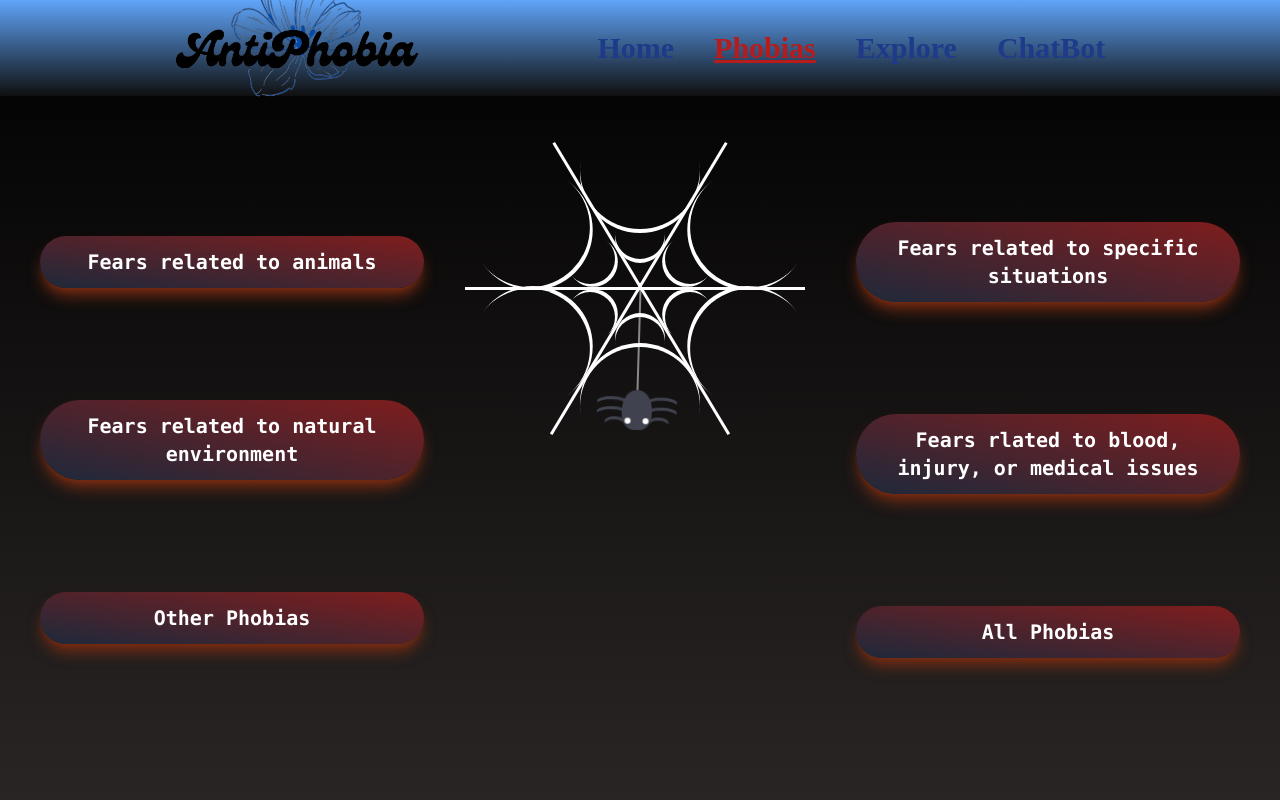
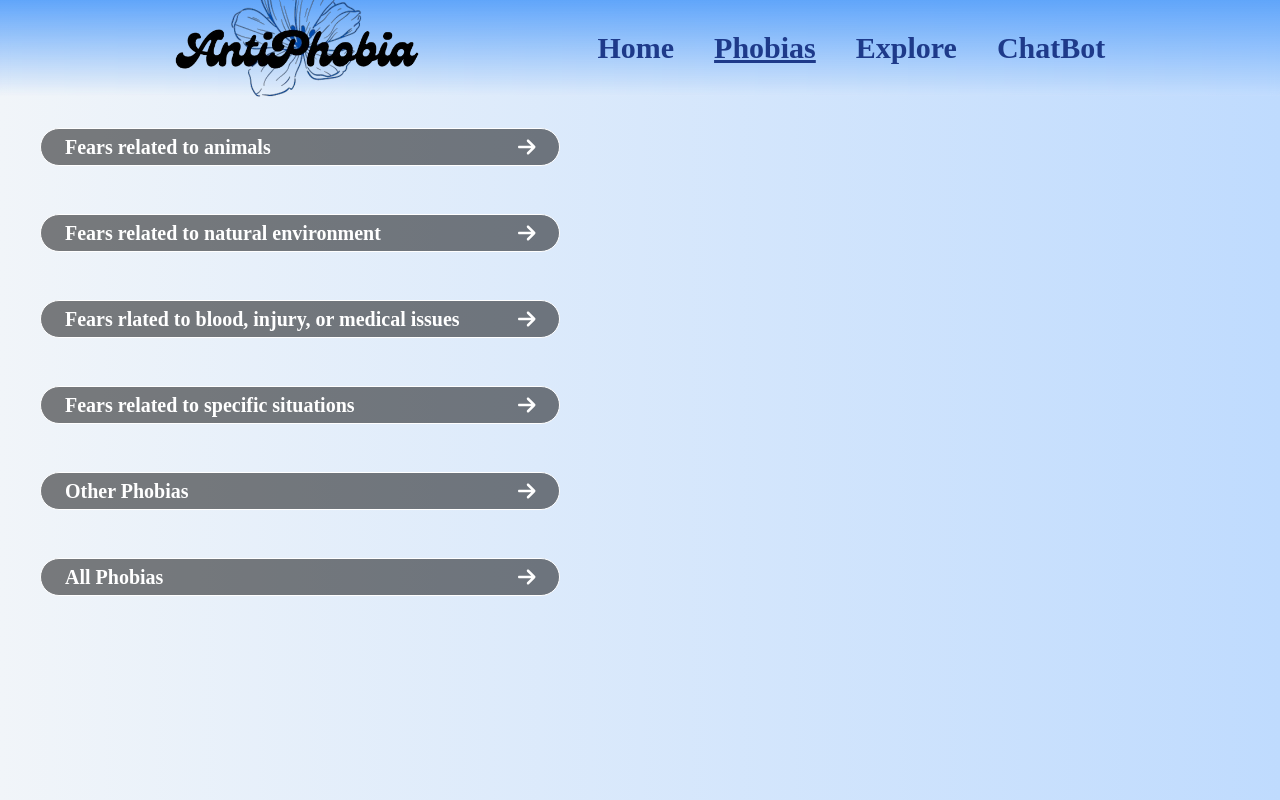
Before and after one commit to KeplerInCoding/AntiPhobia, a React (Create React App) app: page /phobias in a window 1280 px wide. Built offline with nearby package versions, Linux system fonts and the light colour scheme.

Commit message:
phobias done

```diff
--- a/src/App.js
+++ b/src/App.js
@@ -10,7 +10,7 @@ import {Route, Routes} from 'react-router-dom';
 function App() {
   return (
 
-    <div className="h-screen w-screen bg-gradient-to-b from-black to-stone-800  text-white">
+    <div className="h-screen w-screen bg-gradient-to-r from-slate-100 to-blue-200">
 
       <Navbar/>
 
--- a/src/components/Navbar.js
+++ b/src/components/Navbar.js
@@ -14,16 +14,16 @@ const Navbar = () => {
     <nav>
       <ul className='flex flex-wrap place-content-evenly gap-10 text-blue-900 text-3xl font-mono font-extrabold pl-10'>
         <li>
-          <NavLink className="hover:text-blue-800 hover:underline" exact activeClassName="active" to='/'>Home</NavLink>
+          <NavLink className="hover:text-blue-800" exact activeClassName="active" to='/'>Home</NavLink>
         </li>
         <li>
-          <NavLink className="hover:text-blue-800 hover:underline" activeClassName="active" to='/phobias'>Phobias</NavLink>
+          <NavLink className="hover:text-blue-800" activeClassName="active" to='/phobias'>Phobias</NavLink>
         </li>
         <li>
-          <NavLink className="hover:text-blue-800 hover:underline" activeClassName="active" to='/explore'>Explore</NavLink>
+          <NavLink className="hover:text-blue-800" activeClassName="active" to='/explore'>Explore</NavLink>
         </li>
         <li>
-          <NavLink className="hover:text-blue-800 hover:underline" activeClassName="active" to='/chatbot'>ChatBot</NavLink>
+          <NavLink className="hover:text-blue-800" activeClassName="active" to='/chatbot'>ChatBot</NavLink>
         </li>
       </ul>
     </nav>
--- a/src/index.css
+++ b/src/index.css
@@ -49,6 +49,5 @@ video {
 }
 
 .active {
-  color: #B71C1C;
   text-decoration: underline;
 }
--- a/src/pages/Home.js
+++ b/src/pages/Home.js
@@ -25,7 +25,7 @@ const Home = () => {
             </h2>
           </div>
           <NavLink to="/phobias">
-            <div className="flex border border-white px-3 py-1 rounded-full justify-center items-center gap-2 text-xl font-bold bg-black/20">
+            <div className="flex border border-white text-white px-3 py-1 rounded-full justify-center items-center gap-2 text-xl font-bold bg-black/20 hover:bg-black/40">
             <div>Explore more</div>
             <div>
               <FontAwesomeIcon icon={faArrowRight} />
--- a/src/pages/Phobias.js
+++ b/src/pages/Phobias.js
@@ -1,74 +1,68 @@
 import React from 'react'
-import './phobias.css';
 import { NavLink } from 'react-router-dom';
+import { FontAwesomeIcon } from "@fortawesome/react-fontawesome";
+import { faArrowRight } from "@fortawesome/free-solid-svg-icons";
 
 
 const Phobias = () => {
   return (
-    <div className='pt-10'>
-      <div>
-        <div class="box-canvas">
-          <div class="inner">
-            <div class="circle"></div>
-            <div class="circle"></div>
-            <div class="circle"></div>
-            <div class="circle"></div>
-            <div class="circle"></div>
-            <div class="circle"></div>
-          </div>
-          <div class="line"></div>
-          <div class="line"></div>
-          <div class="line"></div>
-          <div class="spider">
-            <div class="body">
-              <div class="leg left"></div>
-              <div class="leg right"></div>
-            </div>
-          </div>
-        </div>
+    <div className='w-screen h-fit'>
 
-    </div>
+        <div className='w-[600px] flex flex-col p-10 pt-32 gap-12 text-2xl font-serif font-extrabold'>
 
-        <div className='w-screen h-screen absolute flex place-content-between top-0 items-center'>
+                <NavLink to={`/phobias/phobias1`}>
+                  <div className="flex border border-white text-white py-1 rounded-full place-content-between px-6 gap-2 text-xl font-bold bg-black/50 hover:bg-black/60">
+                  <div>Fears related to animals</div>
+                  <div>
+                  <FontAwesomeIcon icon={faArrowRight} />
+                  </div>
+                  </div>
+                </NavLink>
 
-          <div className='flex gap-28 flex-col ml-10 mt-20'>
-
-                  <NavLink to={`/phobias/phobias1`}>
-                  <div className='
-                  bg-gradient-to-tr from-slate-800 text-center font-mono text-xl rounded-full shadow-lg shadow-orange-900 hover:scale-125 hover:shadow-xl hover:shadow-orange-800 font-extrabold to-red-900 p-3 w-96 duration-200'>Fears related to animals</div>
-                  </NavLink>
-
-                  <NavLink to={`/phobias/phobias2`}>
-                  <div className='
-                  bg-gradient-to-tr from-slate-800 text-center font-mono text-xl rounded-full shadow-lg shadow-orange-900 hover:scale-125 hover:shadow-xl hover:shadow-orange-800 font-extrabold to-red-900 p-3 w-96 duration-200'>Fears related to natural environment</div>
-                  </NavLink>
-
-                  <NavLink to={`/phobias/phobias5`}>
-                  <div className='
-                  bg-gradient-to-tr from-slate-800 text-center font-mono text-xl rounded-full shadow-lg shadow-orange-900 hover:scale-125 hover:shadow-xl hover:shadow-orange-800 font-extrabold to-red-900 p-3 w-96 duration-200'>Other Phobias</div>
-                  </NavLink>
-
-
-
-          </div>
-
-          <div className='flex gap-28 flex-col mr-10  mt-20'>
-
-                <NavLink  to={`/phobias/phobias4`}>
-                <div className='
-                bg-gradient-to-tr from-slate-800 text-center font-mono text-xl rounded-full shadow-lg shadow-orange-900 hover:scale-125 hover:shadow-xl hover:shadow-orange-800 font-extrabold to-red-900 p-3 w-96 duration-200'>Fears related to specific situations</div>
+                <NavLink to={`/phobias/phobias2`}>
+                  <div className="flex border border-white text-white py-1 rounded-full place-content-between px-6 gap-2 text-xl font-bold bg-black/50 hover:bg-black/60">
+                  <div>Fears related to natural environment</div>
+                  <div>
+                  <FontAwesomeIcon icon={faArrowRight} />
+                  </div>
+                  </div>
                 </NavLink>
 
                 <NavLink to={`/phobias/phobias3`}>
-                <div className='
-                bg-gradient-to-tr from-slate-800 text-center font-mono text-xl rounded-full shadow-lg shadow-orange-900 hover:scale-125 hover:shadow-xl hover:shadow-orange-800 font-extrabold to-red-900 p-3 w-96 duration-200'>Fears rlated to blood, injury, or medical issues</div>
+                  <div className="flex border border-white text-white py-1 rounded-full place-content-between px-6 gap-2 text-xl font-bold bg-black/50 hover:bg-black/60">
+                  <div>Fears rlated to blood, injury, or medical issues</div>
+                  <div>
+                  <FontAwesomeIcon icon={faArrowRight} />
+                  </div>
+                  </div>
+                </NavLink>
+
+                <NavLink to={`/phobias/phobias4`}>
+                  <div className="flex border border-white text-white py-1 rounded-full place-content-between px-6 gap-2 text-xl font-bold bg-black/50 hover:bg-black/60">
+                  <div>Fears related to specific situations</div>
+                  <div>
+                  <FontAwesomeIcon icon={faArrowRight} />
+                  </div>
+                  </div>
+                </NavLink>
+
+                <NavLink to={`/phobias/phobias5`}>
+                  <div className="flex border border-white text-white py-1 rounded-full place-content-between px-6 gap-2 text-xl font-bold bg-black/50 hover:bg-black/60">
+                  <div>Other Phobias</div>
+                  <div>
+                  <FontAwesomeIcon icon={faArrowRight} />
+                  </div>
+                  </div>
                 </NavLink>
 
                 <NavLink to={`/phobias/phobias6`}>
-                <div className='
-                bg-gradient-to-tr from-slate-800 text-center font-mono text-xl rounded-full shadow-lg shadow-orange-900 hover:scale-125 hover:shadow-xl hover:shadow-orange-800 font-extrabold to-red-900 p-3 w-96 duration-200'>All Phobias</div>
+                  <div className="flex border border-white text-white py-1 rounded-full place-content-between px-6 gap-2 text-xl font-bold bg-black/50 hover:bg-black/60">
+                  <div>All Phobias</div>
+                  <div>
+                  <FontAwesomeIcon icon={faArrowRight} />
+                  </div>
+                  </div>
                 </NavLink>
-          </div>
         </div>
 
     </div>
--- a/src/pages/categorypage.css
+++ /dev/null
@@ -1,142 +0,0 @@
-html {
-  background: #ff785a;
-}
-
-/* Bonus */
-html:hover .spider {
-  top: -120%;
-}
-
-.spider {
-  position: absolute;
-  display: inline-block;
-  top: 0;
-  left: 30%;
-
-  /* 4. Animatie */
-  animation: swing 2s infinite;
-  transform-origin: top;
-
-  /* Bonus */
-  transition: 1s ease-in-out;
-}
-
-.spider .spiderweb {
-  width: 2px;
-  height: 200px;
-  margin-left: 49px;
-  background: rgba(255,255,255, .7);
-}
-
-.spider .body {
-  width: 100px;
-  height: 80px;
-  background: #000;
-  position: relative;
-  border-radius: 50%;
-}
-
-.spider .body .eye {
-  width: 33px;
-  height: 33px;
-  position: absolute;
-  bottom: 20px;
-  background: #fff;
-  border-radius: 50%;
-}
-
-.spider .body .eye.left {
-  left: 15px;
-}
-
-.spider .body .eye.right {
-  right: 15px;
-}
-
-.spider .body .eye:after {
-  background: #000;
-  width: 7px;
-  height: 7px;
-  content: '';
-  display: block;
-  margin: 55%;
-  border-radius: 50%;
-
-  /* 3. Animatie */
-  animation: look 8s infinite;
-}
-
-.spider .legs .leg {
-  width: 80px;
-  height: 40px;
-  margin-top: -20px;
-  border: 5px solid transparent;
-  border-top-color: #000;
-  border-radius: 40px 40px 0 0;
-}
-
-.spider .legs {
-  position: absolute;
-  bottom: -10%;
-  z-index: -1;
-}
-
-.spider .legs.left {
-  left: -70%;
-}
-.spider .legs.right {
-  right: -60%;
-}
-
-
-.legs.left .leg:nth-child(1){
-  transform: rotate(10deg);
-  margin-left: 10px;
-}
-.legs.right .leg:nth-child(1){
-  transform: rotate(-10deg);
-  margin-left: -10px;
-}
-
-
-.legs.left .leg:nth-child(2){
-  transform: rotate(-20deg);
-  margin-left: 20px;
-}
-.legs.right .leg:nth-child(2){
-  transform: rotate(20deg);
-  margin-left: -20px;
-}
-
-
-.legs.left .leg:nth-child(3){
-  transform: rotate(-50deg);
-  margin-left: 30px;
-}
-.legs.right .leg:nth-child(3){
-  transform: rotate(50deg);
-  margin-left: -30px;
-}
-
-/* 1. Animatie */
-@keyframes look {
-  0%, 40%, 100% {
-      transform: translateX(0);
-  }
-
-  45%, 95% {
-      transform: translateX(-110%);
-  }
-}
-
-
-/* 3. Animatie */
-@keyframes swing {
-  0%, 100% {
-      transform: translateY(0);
-  }
-
-  50% {
-      transform: translateY(-20px);
-  }
-}
--- a/src/pages/phobias.css
+++ /dev/null
@@ -1,228 +0,0 @@
-
-  .box-canvas{
-    position: relative;
-    margin: auto;
-    display: block;
-    margin-top: 8%;
-    margin-bottom: 8%;
-    width: 350px;
-    height:300px;
-  }
-
-  .inner {
-    margin: 100px;
-    position: absolute;
-    height: 100px;
-    width: 150px;
-  }
-
-  .circle {
-    position: absolute;
-    width: 50px;
-    height: 50px;
-    border-radius: 50%;
-    box-shadow: 4px 0 0 white;
-  }
-
-  .circle:nth-child(1) {
-    bottom: 0;
-    transform: rotate(-45deg);
-  }
-
-  .circle:nth-child(2) {
-    bottom: -25px;
-    left: 50px;
-    transform: rotate(-90deg);
-  }
-
-  .circle:nth-child(3) {
-    bottom: 0;
-    left: 100px;
-    transform: rotate(-135deg);
-  }
-
-  .circle:nth-child(4) {
-    top: -8px;
-    transform: rotate(45deg);
-  }
-
-  .circle:nth-child(5) {
-    top: -33px;
-    left: 50px;
-    transform: rotate(90deg);
-  }
-
-  .circle:nth-child(6) {
-    top: -8px;
-    left: 100px;
-    transform: rotate(135deg);
-  }
-
-  .circle::before {
-    content: '';
-    position: absolute;
-    width: 120px;
-    height: 120px;
-    border-radius: 50%;
-    box-shadow: 4px 0 0 white;
-    left: -100px;
-    top: 50%;
-    transform: translateY(-50%);
-  }
-
-  .circle:nth-child(1)::before {
-    top: calc(50% - 20px);
-  }
-
-  .circle:nth-child(3)::before {
-    top: calc(50% + 20px);
-  }
-
-  .circle:nth-child(4)::before {
-    top: calc(50% + 20px);
-  }
-
-  .circle:nth-child(6)::before {
-    top: calc(50% - 20px);
-  }
-
-  .line {
-    position: absolute;
-    width: 340px;
-    height: 3px;
-    background: white;
-
-  }
-
-  .line:nth-child(2) {
-    transform: rotate(59deg);
-    transform-origin: top left;
-    left: 90px;
-  }
-
-  .line:nth-child(3) {
-    transform: rotate(-59deg);
-    transform-origin: top right;
-    left: -80px;
-  }
-
-  .line:nth-child(4) {
-   top: 145px;
-  }
-
-  .spider {
-    --spider-color: #40434F;
-
-    position: absolute;
-    width: 75px;
-    height: 175px;
-    left: 50%;
-    transform: translateX(-50%);
-    transform-origin: center top;
-    top: 148px;
-    animation: swing 1s infinite ease-in-out;
-    animation-direction: alternate-reverse;
-  }
-
-  @keyframes swing {
-    0% {
-      transform: translateX(-50%) rotate(25deg);
-    }
-
-    100% {
-      transform: translateX(-50%) rotate(-25deg);
-    }
-  }
-
-  .spider::before {
-    content: '';
-    position: absolute;
-    left: 50%;
-    transform: translateX(-50%);
-    width: 1px;
-    height: 100px;
-    background: white;
-  }
-
-  .body {
-    position: absolute;
-    width: 30px;
-    height: 40px;
-    border-radius: 50% 50% 40% 40%;
-    background: var(--spider-color);
-    left: 50%;
-    top: 100px;
-    transform: translateX(-50%);
-  }
-
-  .body::before {
-    content: '';
-    position: absolute;
-    width: 5px;
-    height: 5px;
-    background: black;
-    border-radius: 50%;
-    border: 3px solid white;
-    bottom: 6px;
-    left: 3px;
-  }
-
-
-  .body::after {
-    content: '';
-    position: absolute;
-    width: 5px;
-    height: 5px;
-    background: black;
-    border-radius: 50%;
-    border: 3px solid white;
-    bottom: 6px;
-    right: 3px;
-  }
-
-  .leg {
-    position: absolute;
-
-    top: 10px;
-    width: 30px;
-    height: 10px;
-    border-radius: 50%;
-    box-shadow: 0 -3px 0 var(--spider-color);
-  }
-
-  .leg.left {
-     left: -25px;
-  }
-
-  .leg.right {
-    right: -25px;
-  }
-
-  .leg::before {
-    content: '';
-    position: absolute;
-    top: 10px;
-    width: 30px;
-    height: 10px;
-    border-radius: 50%;
-    box-shadow: 0 -3px 0 var(--spider-color);
-  }
-
-
-  .leg::after {
-    content: '';
-    position: absolute;
-    top: 20px;
-    width: 20px;
-    height: 10px;
-    border-radius: 50%;
-    box-shadow: 0 -3px 0 var(--spider-color);
-  }
-
-  .leg.left::after {
-    left: 8px;
-  }
-
-  .leg.right::after {
-    right: 8px;
-  }
```
Also changed, not shown: src/pages/CategoryPage.js (+6 -6 lines).
